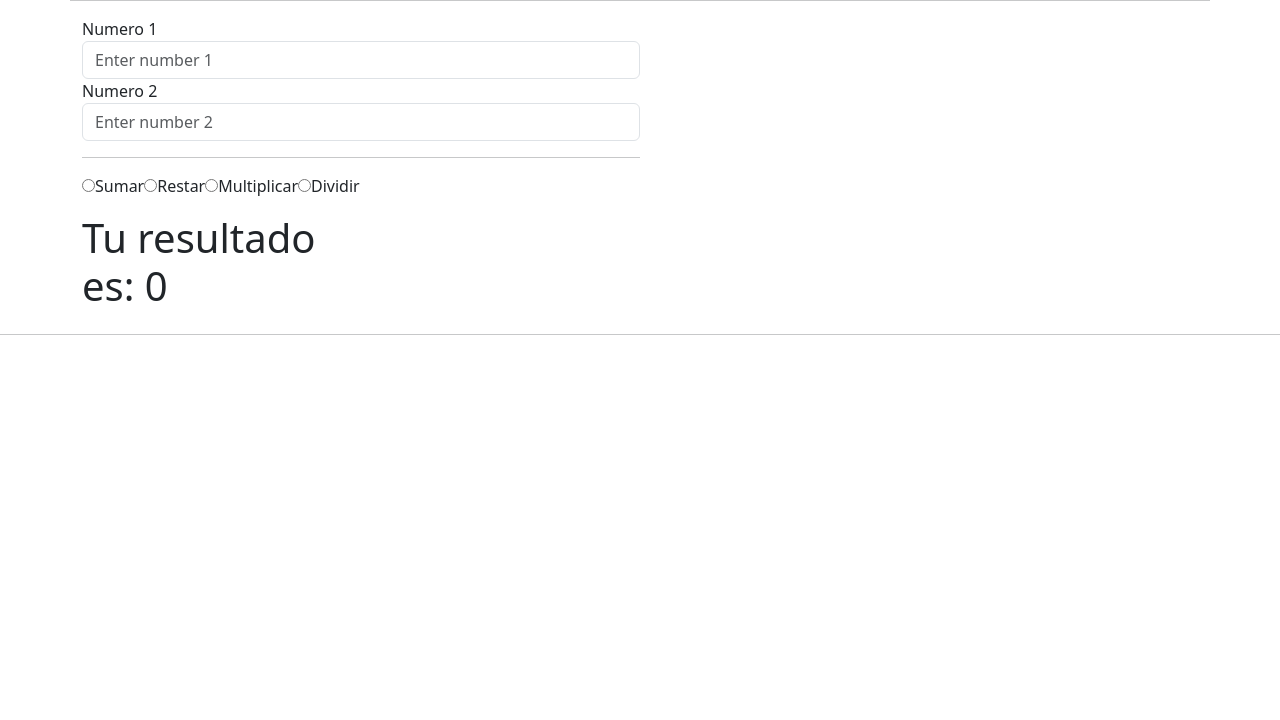
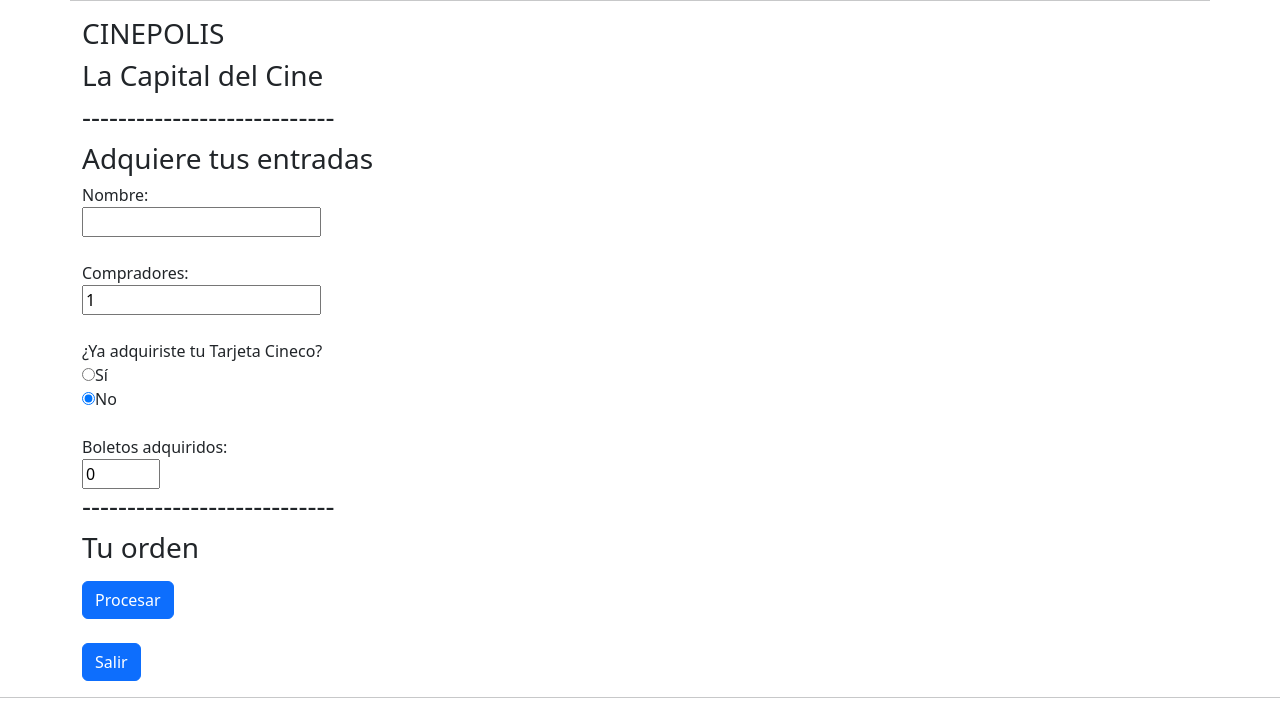
Before and after one commit to IEVN1003-22002131/basesAngular03, an Angular app: page / in a window 1280 px wide. Shown: the top 720 px of the page. Built offline with nearby package versions, Linux system fonts and the light colour scheme.

Commit message:
Cinepolis - 24/09/2025

```diff
--- a/src/app/app.component.html
+++ b/src/app/app.component.html
@@ -8,7 +8,8 @@
 
     <hr>
   <!---<app-heroes-list></app-heroes-list>-->
-  <app-operas-bas/>
+  <!--<app-operas-bas/>-->
+  <app-cinepolis></app-cinepolis>
   <router-outlet />
   </div>
 </div>
--- a/src/app/app.module.ts
+++ b/src/app/app.module.ts
@@ -7,7 +7,7 @@
 import { FormsModule } from '@angular/forms';
 import { HeroFilterPipe } from './heroes/hero-filter.pipe';
 import { OperasBasComponent } from './formularios/operas-bas/operas-bas.component';
-
+import { CinepolisComponent } from './formularios/Cinepolis/cinepolis.component';
 
 @NgModule({
   declarations: [
@@ -19,7 +19,8 @@
   imports: [
     BrowserModule,
     AppRoutingModule,
-    FormsModule
+    FormsModule,
+    CinepolisComponent
   ],
   providers: [],
   bootstrap: [AppComponent]
--- /dev/null
+++ b/src/app/formularios/cinepolis/cinepolis.component.html
@@ -0,0 +1,50 @@
+<div class="cinepolis-container">
+  <div class="header">
+    <h3>CINEPOLIS</h3>
+    <h3>La Capital del Cine</h3>
+    <h3>----------------------------</h3>
+  </div>
+
+  <div class="form-container">
+    <div class="inicio">
+      <h3>Adquiere tus entradas</h3>
+      <div class="form-group">
+        <label>Nombre:</label><br>
+        <input type="text" [(ngModel)]="comprador">
+      </div><br>
+      <div class="form-group">
+        <label>Compradores:</label><br>
+        <input type="number" [(ngModel)]="cantidadCompradores"
+        min="1">
+      </div><br>
+      <div class="form-group">
+        <label>¿Ya adquiriste tu Tarjeta Cineco?</label><br>
+        <input type="radio" name="tarjeta" [value]="true"
+        [(ngModel)]="tarjetaCineco"> <label>Sí</label><br>
+        <input type="radio" name="tarjeta" [value]="false"
+        [(ngModel)]="tarjetaCineco"> <label>No</label>
+      </div><br>
+      <div class="form-group">
+        <label>Boletos adquiridos:</label><br>
+        <input type="number" [(ngModel)]="cantidadBoletos" min="1"
+        [max]="maxBoletos">
+      </div>
+    </div>
+
+    <h3>----------------------------</h3>
+
+    <div class="salidas">
+      <h3>Tu orden</h3>
+      <div class="resultado-box">
+        <p [innerHTML]="resultado"></p>
+      </div>
+    </div>
+  </div>
+
+  <div class="acciones">
+    <button class="btn btn-primary"
+    (click)="procesarCompra()">Procesar</button><br><br>
+    <button class="btn btn-primary"
+    (click)="salir()">Salir</button>
+  </div>
+</div>
--- /dev/null
+++ b/src/app/formularios/cinepolis/cinepolis.component.ts
@@ -0,0 +1,83 @@
+import { Component } from '@angular/core';
+import { CommonModule } from '@angular/common';
+import { FormsModule } from '@angular/forms';
+
+@Component({
+  selector: 'app-cinepolis',
+  standalone: true,
+  imports: [
+    CommonModule,
+    FormsModule
+  ],
+  templateUrl: './cinepolis.component.html',
+  styleUrls: ['./cinepolis.component.css']
+})
+export class CinepolisComponent {
+  comprador: string= '';
+  cantidadCompradores: number= 1;
+  tarjetaCineco: boolean= false;
+  cantidadBoletos: number= 0;
+  //LLAMA AL RESULTADO CUANDO REALIZAMOS EL PAGO
+  resultado: string='';
+  //ESTA FUNCION LIMITA LA CANTIDAD DE BOLETOS QUE PUEDEN SER COMRADOS
+  get maxBoletos(): number {
+    return this.cantidadCompradores*7;
+  }
+
+  procesarCompra(): void {
+    //PRIMER ENUNCIADO
+    if (this.cantidadBoletos > this.maxBoletos) {
+      this.resultado = `Compra Invalida: No es posible adquirir
+      mas de ${this.maxBoletos} boletos por persona. El boleto tiene
+      un costo de $12.00, puedes obtener descuentos conociendo los
+      requisitos en nuestra sitio oficial.`;
+      return;
+    }
+    //MENSAJE DE ERROR
+    if (!this.comprador || this.cantidadBoletos <= 0) {
+      this.resultado = 'Datos incompletos.';
+      return;
+    }
+    //CALCULO DE PRECIOS
+    const costoBoleto = 12.00;
+    let totalAPagar = this.cantidadBoletos * costoBoleto;
+    let subtotal=this.cantidadBoletos * costoBoleto;
+    let descuentoPorCantidad = 0;
+
+    //PUNTO 1 - 15% AL COMPRAR MAS DE 5 BOLETOS
+    if (this.cantidadBoletos > 5) {
+      descuentoPorCantidad = totalAPagar * 0.15;
+    //PUNTO 2 - 10% CUANDO SE COMPRAN 3-5 BOLETOS
+    } else if (this.cantidadBoletos >= 3) {
+      descuentoPorCantidad = totalAPagar * 0.10;
+    }
+    totalAPagar -= descuentoPorCantidad;
+    //AL FINAL ESTE BLOQUE HACE QUE NO HAYA
+    //DESCUENTO SI SE COMPRAN 2 O MENOS BOLETOS
+
+    //PUNTO 3 - TARJETA CINECO
+    let descuentoTarjeta = 0;
+    if (this.tarjetaCineco) {
+      descuentoTarjeta = totalAPagar * 0.10;
+      totalAPagar -= descuentoTarjeta;
+    }
+
+    //MENSAJE DE PAGO REALIZADO
+    this.resultado =
+    ` Boletos adquiridos: ${this.cantidadBoletos}<br>
+      Subtotal: $${subtotal.toLocaleString('es-CO')}<br>
+      Descuento por boletos comprados: $${descuentoPorCantidad.toLocaleString('es-CO')}<br>
+      Descuento Tarjeta Cineco: $${descuentoTarjeta.toLocaleString('es-CO')}<br>
+      Total: $${totalAPagar.toLocaleString('es-CO')}<br>
+    `;
+  }
+
+  //LIMPIEZA DE FORMULARIO
+  salir(): void {
+    this.comprador = '';
+    this.cantidadCompradores = 1;
+    this.tarjetaCineco = false;
+    this.cantidadBoletos = 0;
+    this.resultado = '';
+  }
+}
--- a/src/app/formularios/operas-bas/operas-bas.component.ts
+++ b/src/app/formularios/operas-bas/operas-bas.component.ts
@@ -14,10 +14,13 @@
     switch (operaciones) {
       case 'suma':
         this.resultado=parseInt(this.num1)+parseInt(this.num2);
+        break;
       case 'resta':
         this.resultado=parseInt(this.num1)-parseInt(this.num2);
+        break;
       case 'multiplicacion':
         this.resultado=parseInt(this.num1)*parseInt(this.num2);
+      break;
       case 'division':
         this.resultado=parseInt(this.num1)/parseInt(this.num2);
       break;
--- a/src/index.html
+++ b/src/index.html
@@ -2,7 +2,7 @@
 <html lang="en">
 <head>
   <meta charset="utf-8">
-  <title>BasesAngular03</title>
+  <title>Cinepolis</title>
   <base href="/">
   <meta name="viewport" content="width=device-width, initial-scale=1">
   <link rel="icon" type="image/x-icon" href="favicon.ico">
@@ -10,6 +10,8 @@
 <body>
   <app-root></app-root>
   <hr>
-  <app-heroes-list><app-heroes-list>
+  <!--<app-heroes-list><app-heroes-list>-->
+  <!--<app-cinepolis></app-cinepolis>-->
+  <app-resistencias></app-resistencias>
 </body>
 </html>
```
Also changed, not shown: public/cinepolis.png (added), src/app/formularios/cinepolis/cinepolis.component.css (added), src/app/formularios/resistencias/resistencias.component.css (added), src/app/formularios/resistencias/resistencias.component.html (added).
